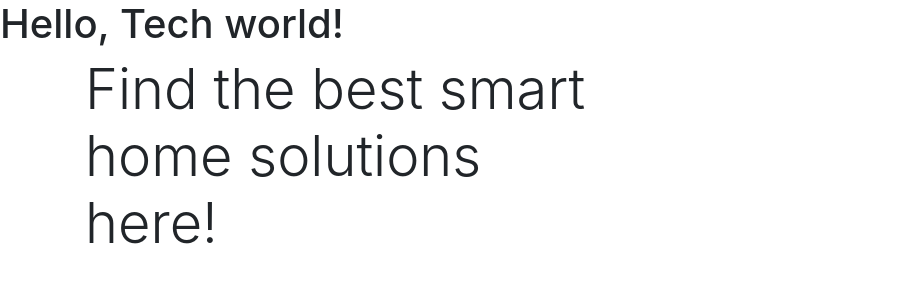
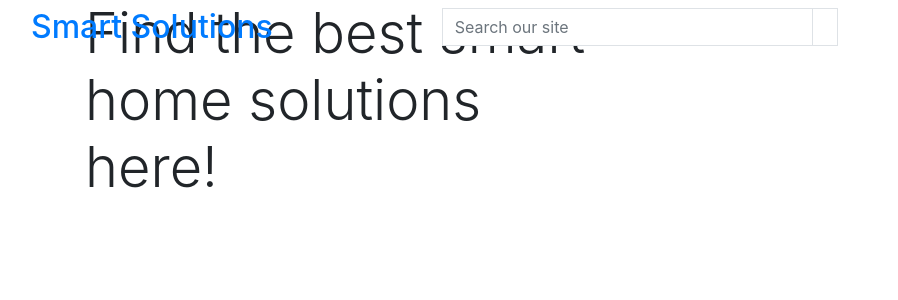
Before and after one commit to Jakemcp97/PP5-smartsolutions, a Django app: page / in a window 1280 px wide. Shown: the top 300 px of the page, without its empty margins (0-898 px from the left). Run offline with Django 3.2, Linux system fonts and the light colour scheme; some libraries are stand-ins or nearby versions.

Commit message:
base template header being fleshed out

```diff
--- a/templates/base.html
+++ b/templates/base.html
@@ -30,11 +30,40 @@
     {% block extra_js %}
     {% endblock %}
 
-
     <title>Smart-Solutions{% block extra_title %}{% endblock %}</title>
   </head>
   <body>
-    <h1>Hello, Tech world!</h1>
+    <header class="container-fluid fixed-top">
+      <div class="row">
+        <div class="col-12 col-lg-4 my-auto py-1 py-lg-0 text-center text-lg-left">
+          <a href="{% url 'home' %}" class="nav-link main-logo-link">
+            <h2 class="logo-font text-black my-0">Smart Solutions</h2>
+          </a>
+        </div>
+        <div class="col-12 col-lg-4 my-auto py-1 py-lg-0">
+          <form method="GET" action="">
+            <div class="input-group w-100">
+              <input class="form-control border border-black rounded-0" type="text" name="q" placeholder="Search our site">
+              <div class="input-group-append">
+                  <button class="form-control btn btn-black border border-black rounded-0" type="submit">
+                      <span class="icon">
+                          <i class="fas fa-search"></i>
+                      </span>
+                  </button>
+              </div>
+          </div>
+
+          </form>
+        </div>
+        <div class="col-12 col-lg-4 my-auto py-1 py-lg-0">
+          <ul class="list-inline list-unstyled text-center text-lg-right my-0">
+            <li class="list-inline-item dropdown"></li>
+            <li class="list-inline-item"></li>
+          </ul>
+        </div>
+      </div>
+
+    </header>
 
     {% if messages %}
         <div class="message-container"></div>
```
